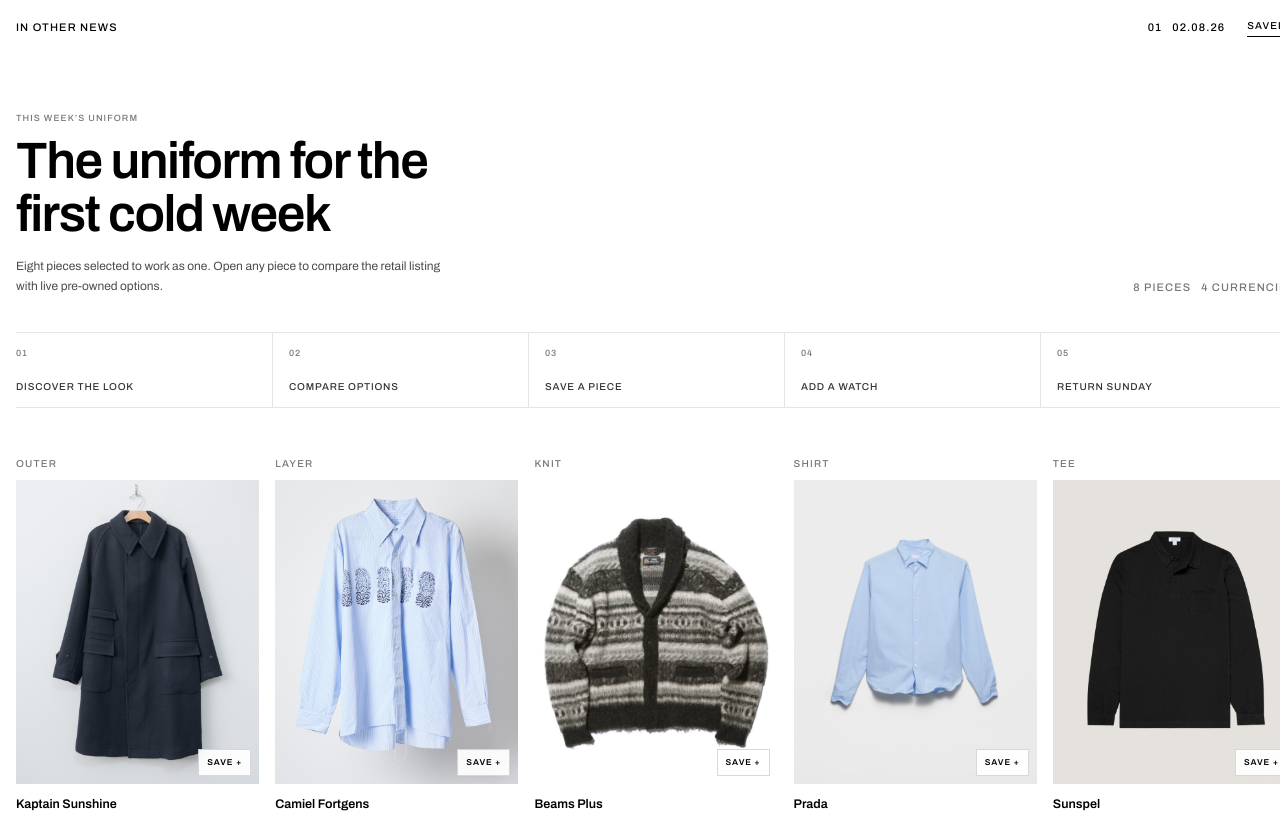
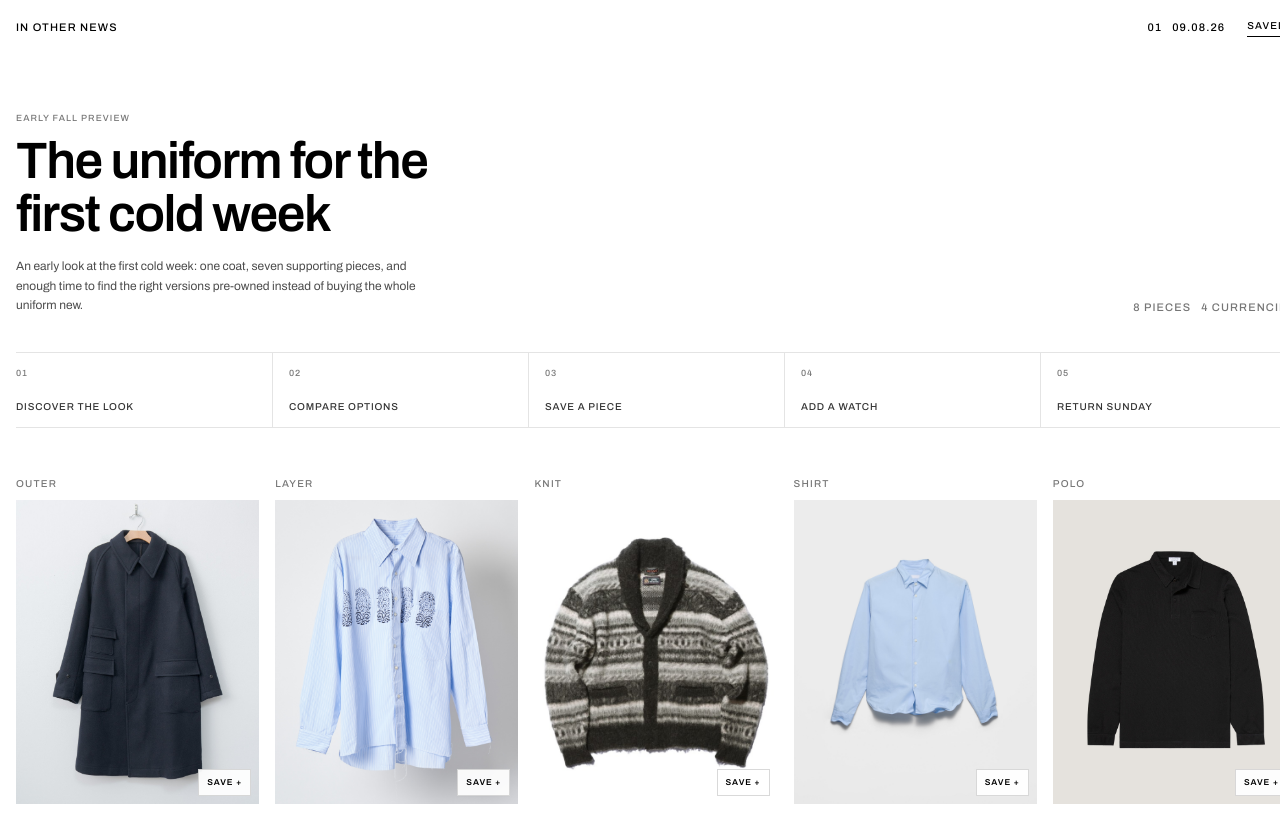
Before and after one commit to henrygreelis-glitch/in-other-news, a Next.js app: page / in a window 1280 px wide. Shown: the top 813 px of the page. Built offline with nearby package versions, Linux system fonts and the light colour scheme.

Commit message:
Prepare Uniform 01 for August launch

```diff
--- a/issue.jsx
+++ b/issue.jsx
@@ -17,9 +17,10 @@ const FALLBACK_IMAGE =
 const MASTHEAD = {
   title: "IN OTHER NEWS",
   issue: "01",
-  date: "02.08.26",
+  date: "09.08.26",
+  eyebrow: "Early fall preview",
   theme: "The uniform for the first cold week",
-  deck: "Eight pieces selected to work as one. Open any piece to compare the retail listing with live pre-owned options.",
+  deck: "An early look at the first cold week: one coat, seven supporting pieces, and enough time to find the right versions pre-owned instead of buying the whole uniform new.",
 };
 
 const PICKS = [
@@ -47,7 +48,7 @@ const PICKS = [
     ebaySearchHref:
       "https://www.ebay.com/sch/i.html?_nkw=Camiel+Fortgens+Big+Shirt+Blockprint&_sacat=0&LH_ItemCondition=3000",
     img: "/products/big-shirt.jpg",
-    why: "Cut like a pattern block someone forgot to grade down. Worn open it becomes a light jacket, which is the job in October.",
+    why: "Cut like a pattern block someone forgot to grade down. Worn open over the plain blue shirt, it becomes the light jacket between shirt and coat.",
   },
   {
     slot: "Knit",
@@ -73,10 +74,10 @@ const PICKS = [
     ebaySearchHref:
       "https://www.ebay.com/sch/i.html?_nkw=Prada+UCN596+10IV+F0AB7+Cotton+Shirt&_sacat=0&LH_ItemCondition=3000",
     img: "/products/prada-shirt.jpg",
-    why: "Straight fit, classic collar, rounded hem, mother-of-pearl buttons. The triangle is the only thing telling you what it cost. Here for the collar roll, not the logo.",
+    why: "The quiet blue base under Camiel Fortgens’ louder block print. Its sharper collar holds the middle of the look without competing with the outer layers.",
   },
   {
-    slot: "Tee",
+    slot: "Polo",
     brand: "Sunspel",
     item: "Long Sleeve Riviera",
     price: "£160",
@@ -86,7 +87,7 @@ const PICKS = [
     ebaySearchHref:
       "https://www.ebay.com/sch/i.html?_nkw=Sunspel+Long+Sleeve+Riviera+Polo+Black&_sacat=0&LH_ItemCondition=3000",
     img: "/products/riviera-polo.jpg",
-    why: "Mesh knit breathes under the cardigan and holds its shape at the collar after washing, which is the specific way most white tees die.",
+    why: "Long-sleeve mesh cotton adds a clean black layer without the bulk of another knit. The collar stays visible under the cardigan and both blue shirts.",
   },
   {
     slot: "Trouser",
@@ -99,7 +100,7 @@ const PICKS = [
     ebaySearchHref:
       "https://www.ebay.com/sch/i.html?_nkw=Our+Legacy+Third+Cut+Black+Selvedge+Jeans&_sacat=0&LH_ItemCondition=3000",
     img: "/products/third-cut.jpg",
-    why: "Black fades warmer than the indigo and holds a crease longer. Japanese sellers publish measurements. American ones publish a tag size and a photo of a floor.",
+    why: "Relaxed black denim balances the coat’s length and lets every blue and grey layer sit above one dark line. Secondhand, look for waist, rise, and hem measurements—not just the tag.",
   },
   {
     slot: "Sock",
@@ -113,7 +114,7 @@ const PICKS = [
     ebaySearchHref:
       "https://www.ebay.com/sch/i.html?_nkw=Anonymous+Ism+Waffle+Crew+Socks&_sacat=0&LH_ItemCondition=3000",
     img: "/products/anonymous-socks.jpg",
-    why: "Cheapest thing here and the one that changes the fit most. Waffle sits higher and gives you an edge between boot and hem instead of a gap.",
+    why: "Marled color breaks the navy, black, and grey uniform at the ankle. The exact pair is unavailable, so the texture and height matter more than the label.",
   },
   {
     slot: "Shoe",
@@ -126,7 +127,7 @@ const PICKS = [
     ebaySearchHref:
       "https://www.ebay.com/sch/i.html?_nkw=Hender+Scheme+MIP+22+Natural+Leather&_sacat=0&LH_ItemCondition=3000",
     img: "/products/mip-22.jpg",
-    why: "Natural leather that goes from bone to tobacco over two years. You are buying the patina, not the shoe.",
+    why: "Natural leather keeps the bottom of the look from turning all black and darkens from bone to tobacco with wear. The patina is the point.",
   },
 ];
 
@@ -555,7 +556,7 @@ export default function Uniform() {
 
       <div className="s-open">
         <div className="s-open-copy">
-          <p className="s-eyebrow">This week’s uniform</p>
+          <p className="s-eyebrow">{MASTHEAD.eyebrow}</p>
           <h1>{MASTHEAD.theme}</h1>
           <p className="s-deck">{MASTHEAD.deck}</p>
         </div>
```
